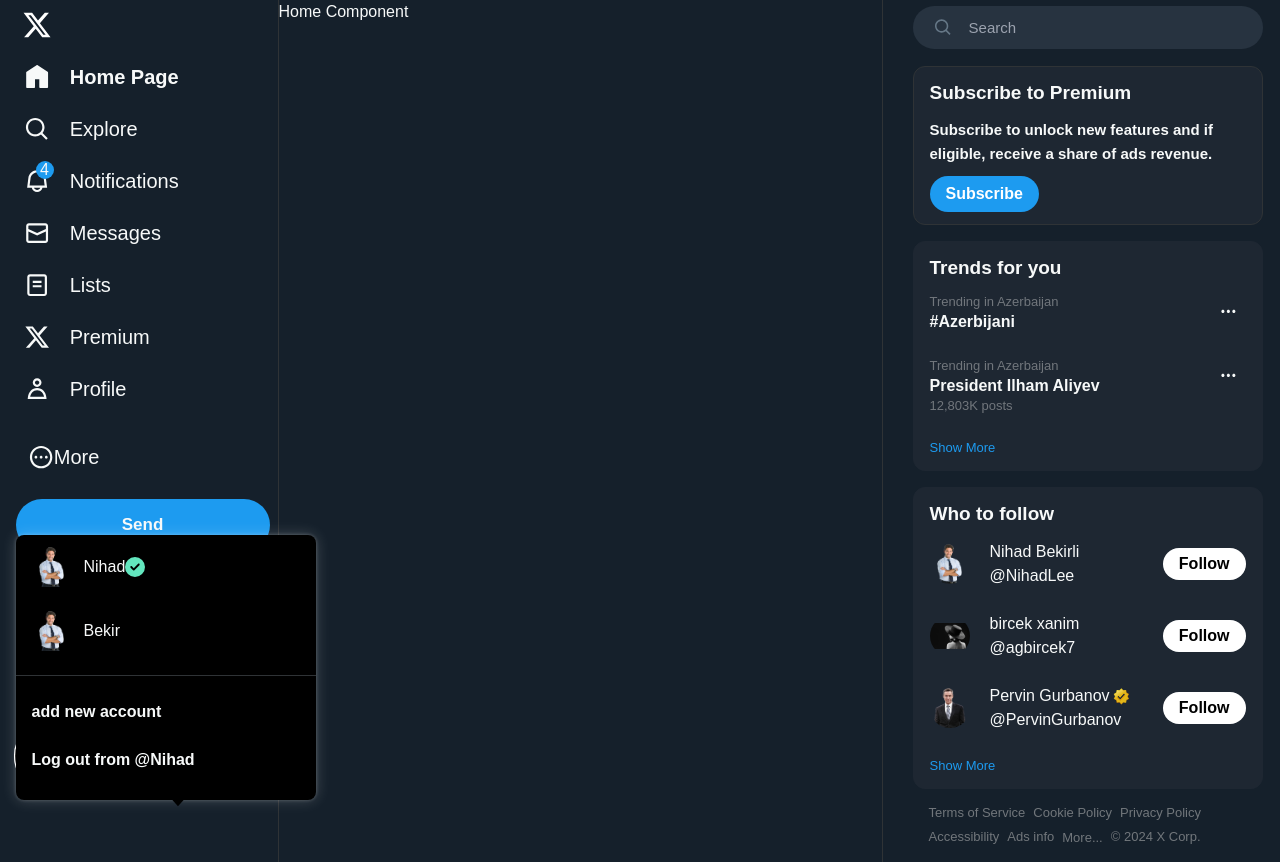
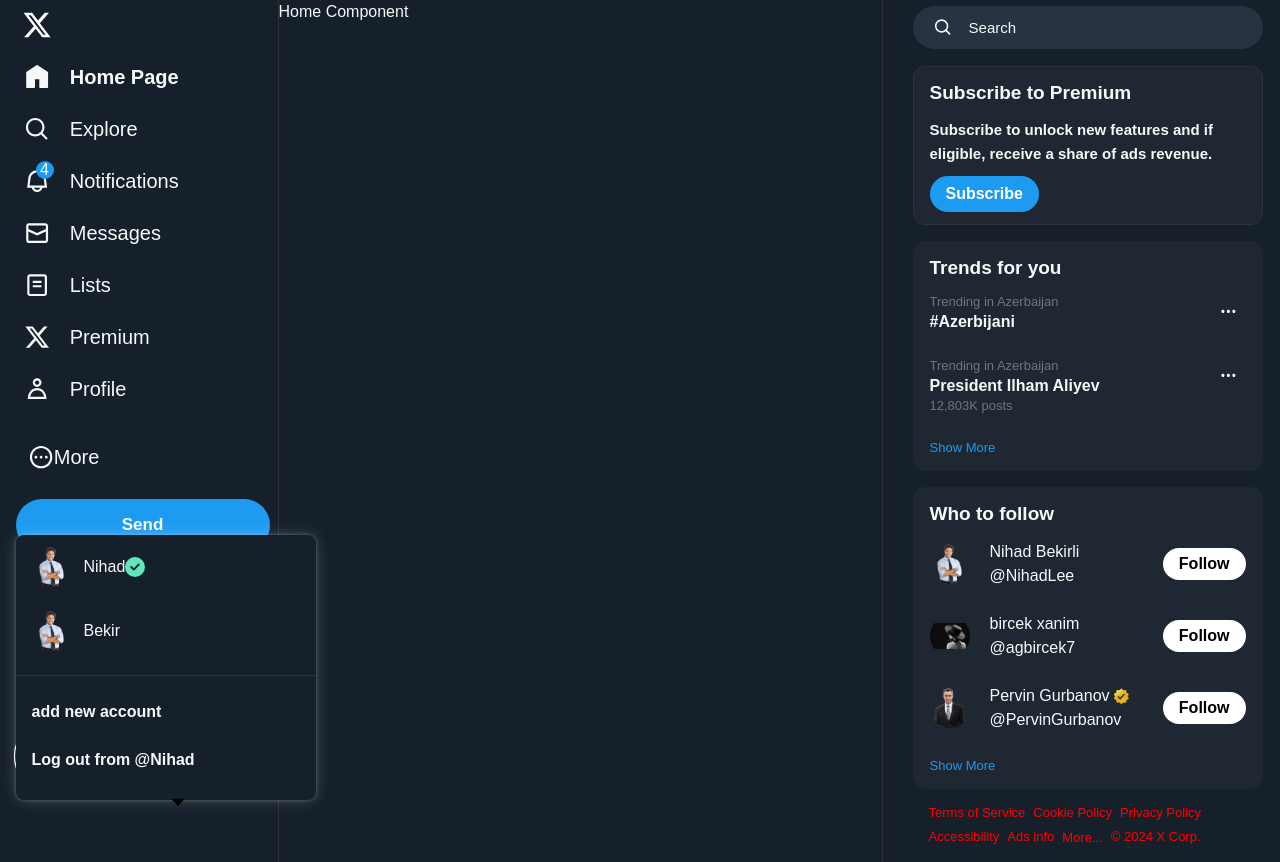
Before and after one commit to BekirLee/Twitter-clone, a React (Vite) app in the folder vite-project/: page / in a window 1280 px wide. Both pictures are taken after a click on the button "Nihad". Built offline with nearby package versions, Linux system fonts and the light colour scheme.

Commit message:
changing all colors for goodness

```diff
--- a/vite-project/src/components/topics/topic/index.jsx
+++ b/vite-project/src/components/topics/topic/index.jsx
@@ -15,7 +15,7 @@
                         {item.title}
                     </span>
                 </div>
-                <div className="text-[color:var(--color-base)] font-bold">
+                <div className=" font-bold">
                     <span className="font-sans">
                         {
                             item.topic.type == 'tag' ? '#' + item.topic.value : item.topic.value
@@ -26,7 +26,7 @@
                     {item.postCount ? item.postCount.toLocaleString() + 'K posts' : item.postCount}
                 </div>
             </div>
-            <Popover className='relative  text-[color:var(--color-base)]'>
+            <Popover className='relative  '>
                 <Popover.Button className="rounded-full p-2 group hover:bg-[#1d9bf01a] w-[34.75px] h-[34.75px] text-center hover:text-[#1d9bf0]">
                     <button>
                         <svg viewBox="0 0 24 24" aria-hidden="true" width={18.75} height={18.75} >
--- a/vite-project/src/layouts/main/index.jsx
+++ b/vite-project/src/layouts/main/index.jsx
@@ -20,6 +20,7 @@
         document.documentElement.style.setProperty('--color-primary', appearance.color.primary);
         document.documentElement.style.setProperty('--color-secondary', appearance.color.secondary);
         document.documentElement.style.setProperty('--color-base', appearance.color.base);
+        document.documentElement.style.setProperty('--base-secondary', appearance.color.baseSecondary);
 
         document.documentElement.style.setProperty('--fontSize', appearance.fontSize + "px");
 
--- a/vite-project/src/layouts/main/rightbar/footer/index.jsx
+++ b/vite-project/src/layouts/main/rightbar/footer/index.jsx
@@ -4,15 +4,15 @@
 export default function Footer() {
     return (
         <footer className="mb-4 px-4 flex flex-wrap gap-2 items-center">
-            <Link to='/' className="text-[#71767b] leading-4 text-[13px] hover:underline"> Terms of Service</Link>
-            <Link to='/' className="text-[#71767b] leading-4 text-[13px] hover:underline"> Cookie Policy</Link>
-            <Link to='/' className="text-[#71767b] leading-4 text-[13px] hover:underline"> Privacy Policy</Link>
-            <Link to='/' className="text-[#71767b] leading-4 text-[13px] hover:underline"> Accessibility</Link>
-            <Link to='/' className="text-[#71767b] leading-4 text-[13px] hover:underline"> Ads info</Link>
+            <Link to='/' className="text-[color:var(--base-secondary)] leading-4 text-[13px] hover:underline"> Terms of Service</Link>
+            <Link to='/' className="text-[color:var(--base-secondary)] leading-4 text-[13px] hover:underline"> Cookie Policy</Link>
+            <Link to='/' className="text-[color:var(--base-secondary)] leading-4 text-[13px] hover:underline"> Privacy Policy</Link>
+            <Link to='/' className="text-[color:var(--base-secondary)] leading-4 text-[13px] hover:underline"> Accessibility</Link>
+            <Link to='/' className="text-[color:var(--base-secondary)] leading-4 text-[13px] hover:underline"> Ads info</Link>
 
             <Popover className='relative leading-4'>
                 <Popover.Button className=''>
-                    <span className='leading-4 text-[13px] text-[#71767b]'>
+                    <span className='leading-4 text-[13px] text-[color:var(--base-secondary)]'>
                         More...
                     </span>
                 </Popover.Button>
@@ -31,7 +31,7 @@
                     </Link>
                 </Popover.Panel>
             </Popover>
-            <p className="text-[#71767b] leading-4 text-[13px]">
+            <p className="text-[color:var(--base-secondary)] leading-4 text-[13px]">
                 &copy; 2024 X Corp.
             </p>
         </footer>
--- a/vite-project/src/layouts/main/rightbar/search/index.jsx
+++ b/vite-project/src/layouts/main/rightbar/search/index.jsx
@@ -20,14 +20,14 @@
             <label className="h-[43px] rounded-full bg-[color:var(--background-third)] w-full block border border-transparent relative group flex items-center focus-within:bg-black focus-within:border-[#1d9bf0]">
                 <div className="w-[64px] h-full flex items-center justify-center">
                     <svg viewBox="0 0 24 24" aria-hidden="true" className="min-w-[32px] h-[18.75px] pl-[4px]" >
-                        <path fill="#657786" d="M10.25 3.75c-3.59 0-6.5 2.91-6.5 6.5s2.91 6.5 6.5 6.5c1.795 0 3.419-.726 4.596-1.904 1.178-1.177 1.904-2.801 1.904-4.596 0-3.59-2.91-6.5-6.5-6.5zm-8.5 6.5c0-4.694 3.806-8.5 8.5-8.5s8.5 3.806 8.5 8.5c0 1.986-.682 3.815-1.824 5.262l4.781 4.781-1.414 1.414-4.781-4.781c-1.447 1.142-3.276 1.824-5.262 1.824-4.694 0-8.5-3.806-8.5-8.5z">
+                        <path fill="currentColor" d="M10.25 3.75c-3.59 0-6.5 2.91-6.5 6.5s2.91 6.5 6.5 6.5c1.795 0 3.419-.726 4.596-1.904 1.178-1.177 1.904-2.801 1.904-4.596 0-3.59-2.91-6.5-6.5-6.5zm-8.5 6.5c0-4.694 3.806-8.5 8.5-8.5s8.5 3.806 8.5 8.5c0 1.986-.682 3.815-1.824 5.262l4.781 4.781-1.414 1.414-4.781-4.781c-1.447 1.142-3.276 1.824-5.262 1.824-4.694 0-8.5-3.806-8.5-8.5z">
                         </path>
                     </svg>
                 </div>
                 <input
                     type="text"
                     placeholder="Search"
-                    className="w-full h-full bg-transparent rounded-full outline-none pl-[1px] text-[15px]"
+                    className="w-full h-full bg-transparent rounded-full outline-none pl-[1px] placeholder-[color:var(--color-base)]  text-[15px]"
                     value={query}
                     onChange={e => setQuery(e.target.value)}
                     // onBlur={() => setFocus(false)}
--- a/vite-project/src/layouts/main/sidebar/account/index.jsx
+++ b/vite-project/src/layouts/main/sidebar/account/index.jsx
@@ -30,7 +30,7 @@
                     leaveFrom="transform  opacity-100"
                     leaveTo="transform  opacity-0"
                 >
-                    <Popover.Panel className='absolute bottom-[100%] text-center rounded-lg bg-black w-[300px] shadow-box -translate-1/2'>
+                    <Popover.Panel className='absolute bottom-[100%] text-center rounded-lg bg-[color:var(--background-primary)] w-[300px] shadow-box -translate-1/2'>
 
                         <More close={close} />
 
--- a/vite-project/src/layouts/main/sidebar/menu/index.jsx
+++ b/vite-project/src/layouts/main/sidebar/menu/index.jsx
@@ -16,7 +16,7 @@
                 maninMenu.map((menu, index) => (
                     <NavLink to={typeof menu.path === "function" ? menu.path() : menu.path} className='py-1 group' key={index}>
                         {({ isActive }) => (
-                            <div className={classNames("inline-flex items-center text-[color:var(--color-base)] justify-start gap-5 px-2 group-hover:bg-[#eff3f41a] rounded-full py-3 relative ", { "font-bold": isActive })}>
+                            <div className={classNames("inline-flex items-center  justify-start gap-5 px-2 group-hover:bg-[#eff3f41a] rounded-full py-3 relative ", { "font-bold": isActive })}>
 
 
                                 {menu?.notifications && (
--- a/vite-project/src/store/appearance/index.jsx
+++ b/vite-project/src/store/appearance/index.jsx
@@ -11,6 +11,7 @@
     //     primary: "#1d9bf0",
     //     secondary: "#8ecdf8",
     //     base:"#e7e9ea"
+    // baseSecondary: '#71767b'
     // },
     // fontSize: 16
 
@@ -22,7 +23,9 @@
     color: {
         primary: "#1d9bf0",
         secondary: "#8ecdf8",
-        base: "#f7f9f9"
+        base: "#f7f9f9",
+        // baseSecondary: '#71767b'
+        baseSecondary: 'red'
     },
     fontSize: 16
 }
```
